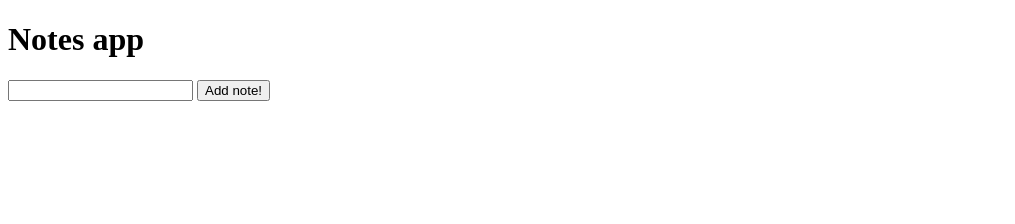
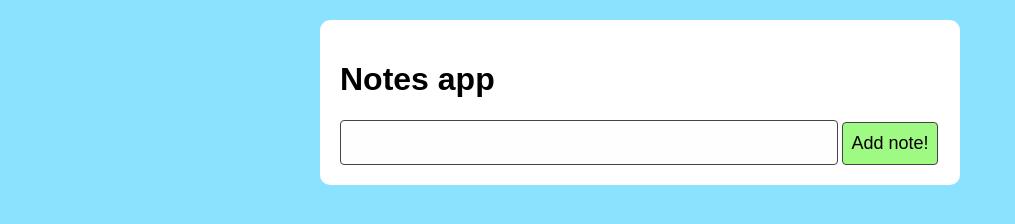
Before and after one commit to Shakhrai8/js_bootcamp_exercises, a website: page notes-app/index.html in a window 1280 px wide. Shown: the whole page, without its empty margins (0-1015 px from the left). Drawn offline with Linux system fonts and the light colour scheme; files that its build step writes are made by us from their sources.

Commit message:
add css styling

```diff
--- a/notes-app/index.html
+++ b/notes-app/index.html
@@ -1,6 +1,7 @@
 <!DOCTYPE html>
 <html>
   <head>
+    <link rel="stylesheet" href="notes_style.css" />
     <title>Notes app</title>
   </head>
   <body>
--- /dev/null
+++ b/notes-app/notes_style.css
@@ -0,0 +1,41 @@
+h1,
+p,
+* {
+  font-family: sans-serif;
+}
+
+html {
+  background: #8ae2ff;
+}
+
+body {
+  background: white;
+  width: 600px;
+  margin: auto;
+  margin-top: 20px;
+  padding: 20px;
+  border-radius: 10px;
+}
+
+.note {
+  border-bottom: 1px solid #aaa;
+  padding: 15px;
+}
+
+input[type="text"] {
+  width: 80%;
+  background: #fefefe;
+  border-radius: 4px;
+  padding: 10px 8px;
+  border: 1px solid #444;
+  font-size: 20px;
+}
+
+button {
+  background: #9efa82;
+  border-radius: 4px;
+  padding: 10px 8px;
+  border: 1px solid #444;
+  font-size: 18px;
+  cursor: pointer;
+}
```
